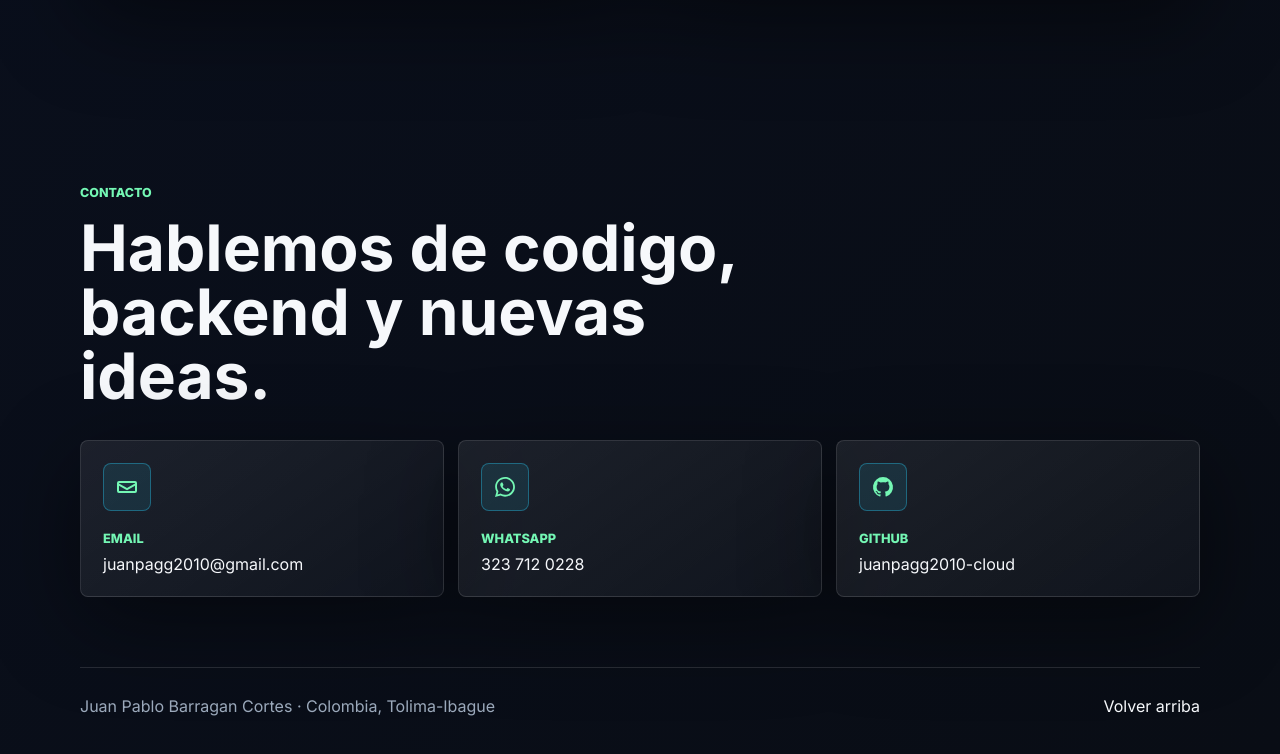
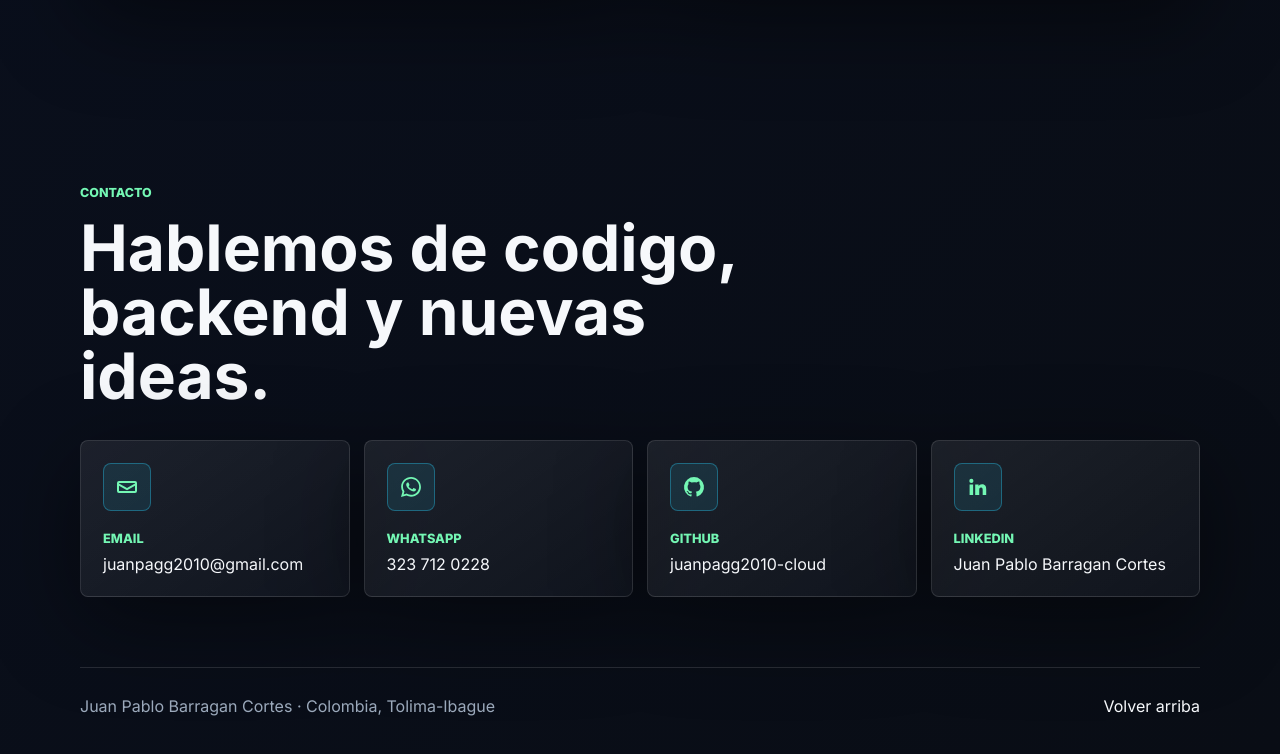
Before and after one commit to juanpagg2010-cloud/portafolio, a plain HTML site: page index.html in a window 1280 px wide. Shown: the part 4116-4870 px from the top of the page. Drawn offline with Linux system fonts and the light colour scheme.

Commit message:
linkendin

```diff
--- a/index.html
+++ b/index.html
@@ -268,6 +268,15 @@
           <span>GitHub</span>
           juanpagg2010-cloud
         </a>
+        <a href="https://www.linkedin.com/in/juan-pablo-barragan-cortes-23a3493aa/" target="_blank" rel="noreferrer">
+          <span class="contact-icon" aria-hidden="true">
+            <svg viewBox="0 0 24 24" role="img">
+              <path d="M5.37 3.8a2.08 2.08 0 1 1 0 4.16 2.08 2.08 0 0 1 0-4.16ZM3.6 9.55h3.54V20H3.6V9.55Zm5.58 0h3.39v1.43h.05c.47-.89 1.63-1.83 3.35-1.83 3.59 0 4.25 2.36 4.25 5.42V20h-3.54v-4.81c0-1.15-.02-2.62-1.6-2.62-1.6 0-1.84 1.25-1.84 2.54V20H9.18V9.55Z"></path>
+            </svg>
+          </span>
+          <span>LinkedIn</span>
+          Juan Pablo Barragan Cortes
+        </a>
       </address>
     </section>
   </main>
--- a/styles.css
+++ b/styles.css
@@ -679,7 +679,7 @@ h3 {
 
 .contact-links {
   display: grid;
-  grid-template-columns: repeat(3, minmax(0, 1fr));
+  grid-template-columns: repeat(4, minmax(0, 1fr));
   gap: 14px;
   margin-top: 32px;
   font-style: normal;
```
